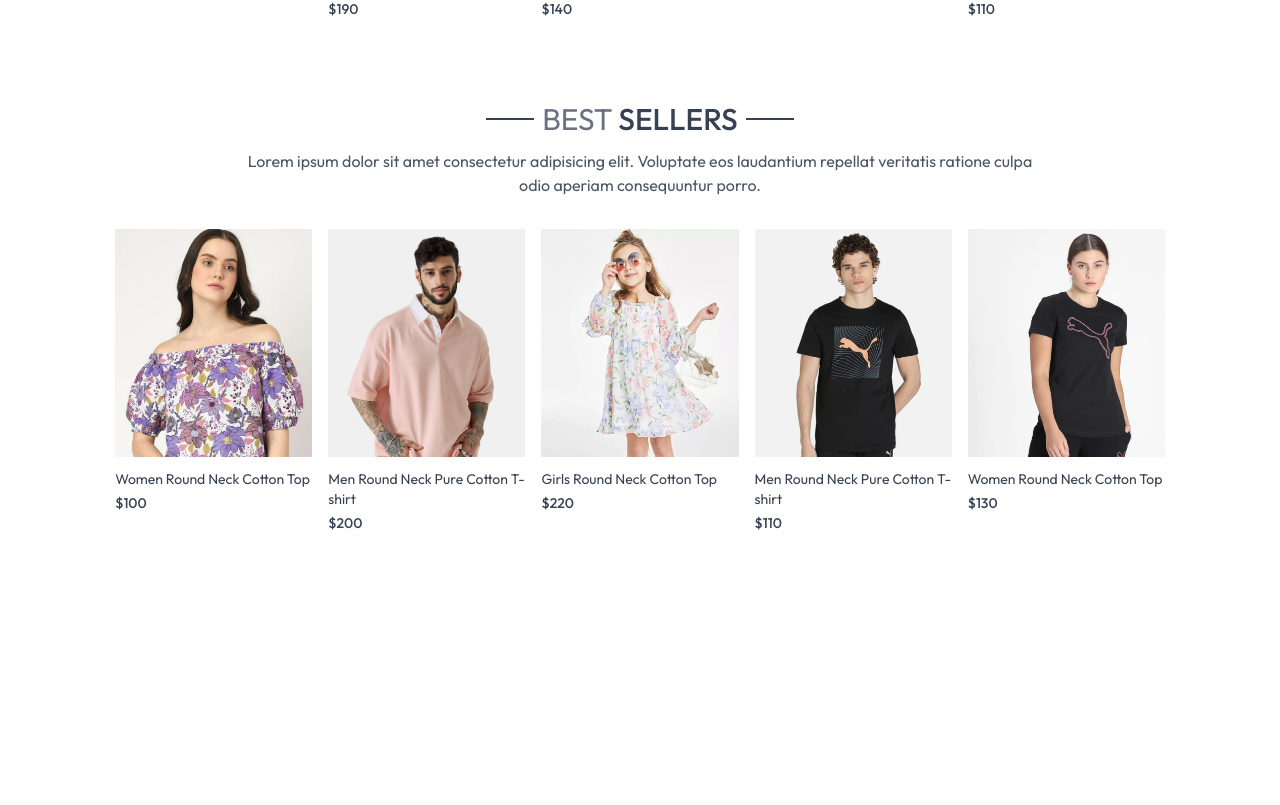
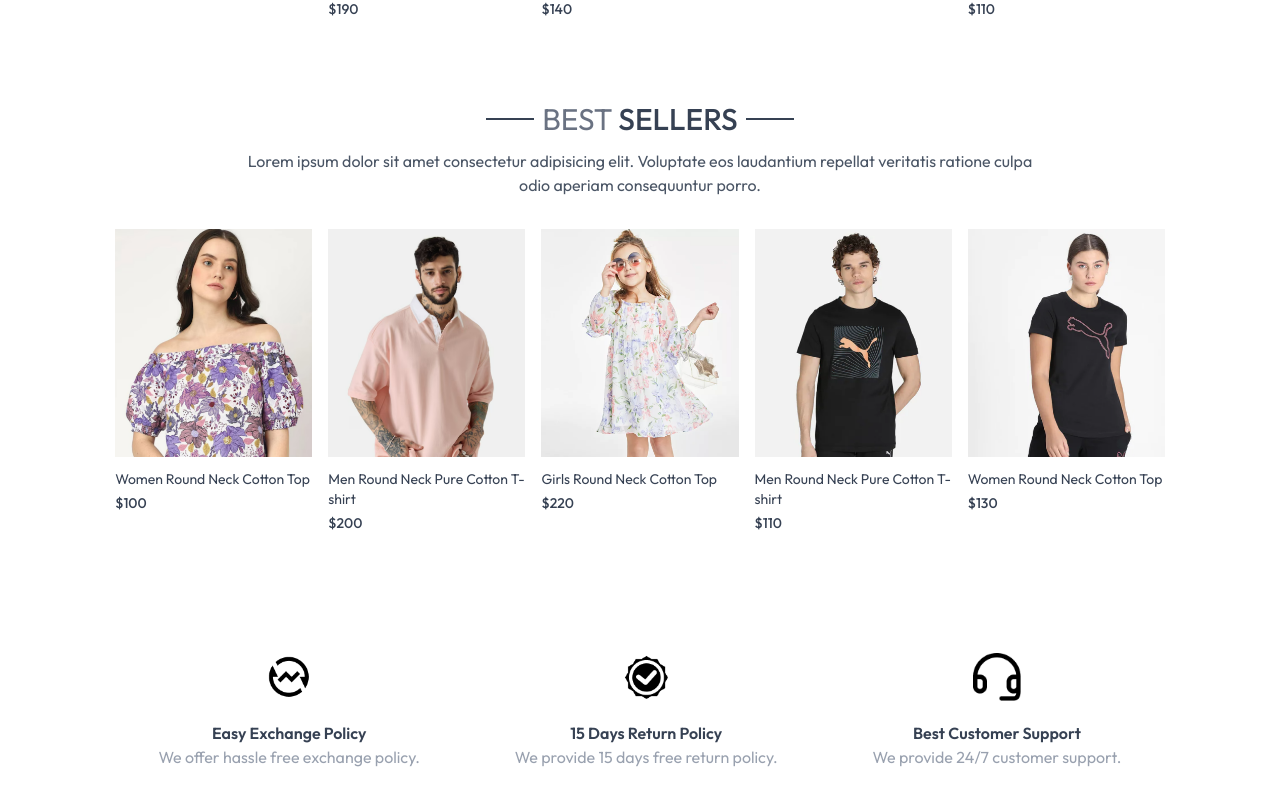
Before and after one commit to dangpvo/FuginaShop-React-Ecommerce, a React (Vite) app: page / in a window 1280 px wide. Shown: the part 1348-2153 px from the top of the page. Before the commit the page ends 1921 px from the top, so only its background shows below. Built offline with nearby package versions, Linux system fonts and the light colour scheme.

Commit message:
feat: finish the policy section

```diff
--- /dev/null
+++ b/src/components/OurPolicy.jsx
@@ -0,0 +1,28 @@
+import React from "react";
+import { assets } from "../assets/assets";
+
+const OurPolicy = () => {
+  return (
+    <div className="flex flex-col sm:flex-row justify-around gap-12 sm:gap-2 text-center py-20 text-xs sm:text-sm md:text-base text-gray-700">
+      <div>
+        <img src={assets.exchange_icon} className="w-12 m-auto mb-5" alt="" />
+        <p className="font-semibold">Easy Exchange Policy</p>
+        <p className="text-gray-400">We offer hassle free exchange policy.</p>
+      </div>
+
+      <div>
+        <img src={assets.quality_icon} className="w-12 m-auto mb-5" alt="" />
+        <p className="font-semibold">15 Days Return Policy</p>
+        <p className="text-gray-400">We provide 15 days free return policy.</p>
+      </div>
+
+      <div>
+        <img src={assets.support_img} className="w-12 m-auto mb-5" alt="" />
+        <p className="font-semibold">Best Customer Support</p>
+        <p className="text-gray-400">We provide 24/7 customer support.</p>
+      </div>
+    </div>
+  );
+};
+
+export default OurPolicy;
--- a/src/pages/Home.jsx
+++ b/src/pages/Home.jsx
@@ -2,6 +2,7 @@ import React from "react";
 import Hero from "../components/Hero";
 import LatestCollection from "../components/LatestCollection";
 import BestSeller from "../components/BestSeller";
+import OurPolicy from "../components/OurPolicy";
 
 const Home = () => {
   return (
@@ -9,6 +10,7 @@ const Home = () => {
       <Hero></Hero>
       <LatestCollection></LatestCollection>
       <BestSeller></BestSeller>
+      <OurPolicy></OurPolicy>
     </div>
   );
 };
```
